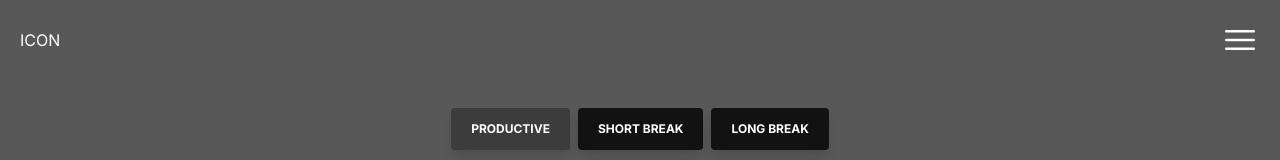
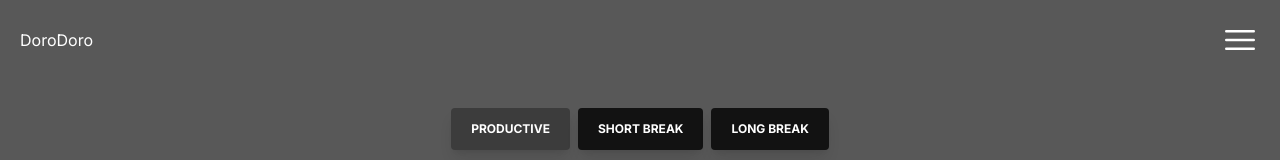
Before and after one commit to Devon-McGrath-github/dorodoro, a Next.js app: page / in a window 1280 px wide. Shown: the top 160 px of the page. Built offline with nearby package versions, Linux system fonts and the light colour scheme.

Commit message:
Update title

```diff
--- a/components/NavBar/NavBar.tsx
+++ b/components/NavBar/NavBar.tsx
@@ -5,7 +5,7 @@ const NavBar = () => {
 	return (
 		<nav className='fixed w-full flex flex-row items-center justify-between p-5'>
 			<Link className='font-sans' href='/'>
-				ICON
+				DoroDoro
 			</Link>
 			<Sidebar />
 		</nav>
--- a/components/Sidebar.tsx
+++ b/components/Sidebar.tsx
@@ -27,7 +27,7 @@ export default function Sidebar() {
 
 				<div className='flex flex-col items-center '>
 					<div className='flex flex-row items-center gap-4'>
-						<h2 className='text-2xl font-medium'>Colour: </h2>
+						<h2 className='text-xl font-medium'>Colour: </h2>
 						<ColorPicker />
 					</div>
 				</div>
```
